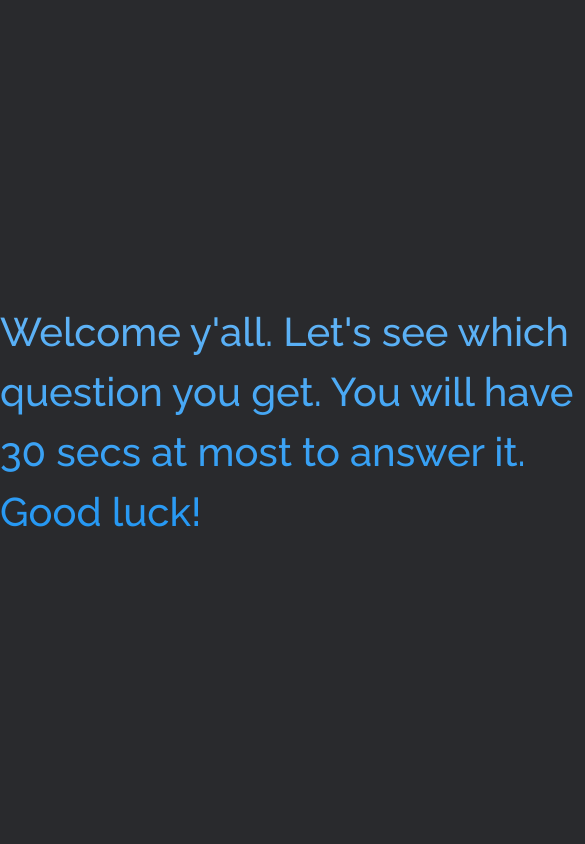
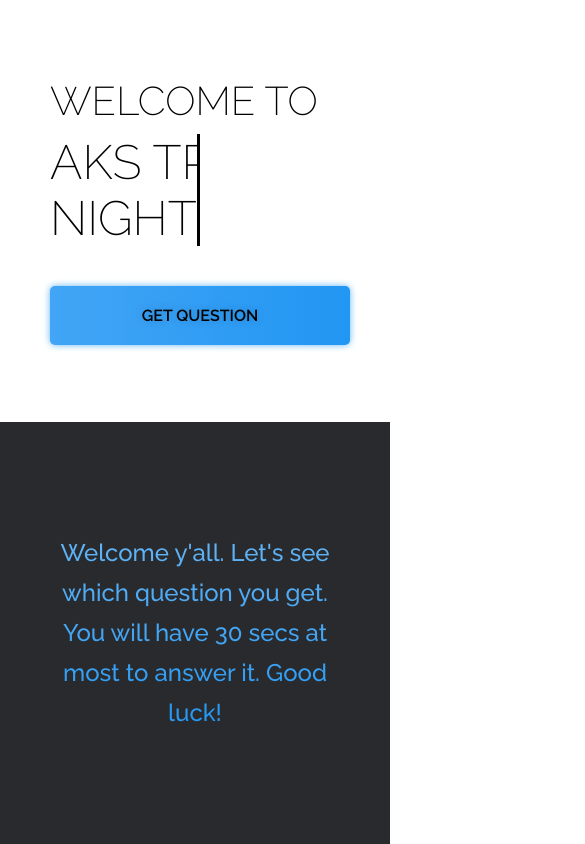
Before and after one commit to msaaddev/aks-trivia, a Next.js app: page / in a window 390 px wide. Shown: the top 844 px of the page, 585 px wide, since content can reach past the window. Built offline with nearby package versions, Linux system fonts and the light colour scheme.

Commit message:
📦 NEW: media query

```diff
--- a/styles/Home.module.css
+++ b/styles/Home.module.css
@@ -110,6 +110,48 @@
     cursor: pointer;
 }
 
+@media screen and (max-width: 600px) {
+    .subcontainer {
+        flex-direction: column-reverse;
+        align-content: center;
+    }
+
+    .subcontainer_right {
+        flex: 0.8;
+        margin-left: 50px;
+    }
+
+    .subcontainer_left {
+        flex: 1.2;
+        background-color: #292a2d;
+    }
+
+    .subcontainer_right_info {
+        height: 50vh;
+    }
+
+    .subcontainer_right_info h1 {
+        width: 300px;
+        font-size: 2.5rem;
+    }
+
+    .subcontainer_right_info h2 {
+        width: 300px;
+    }
+
+    .question {
+        height: 50vh;
+    }
+
+    .question p {
+        margin: 0 500px;
+        width: 300px;
+        line-height: 40px;
+        font-size: 1.5rem;
+        text-align: center;
+    }
+}
+
 /*
 #64B5F6
 #42A5F5
```
